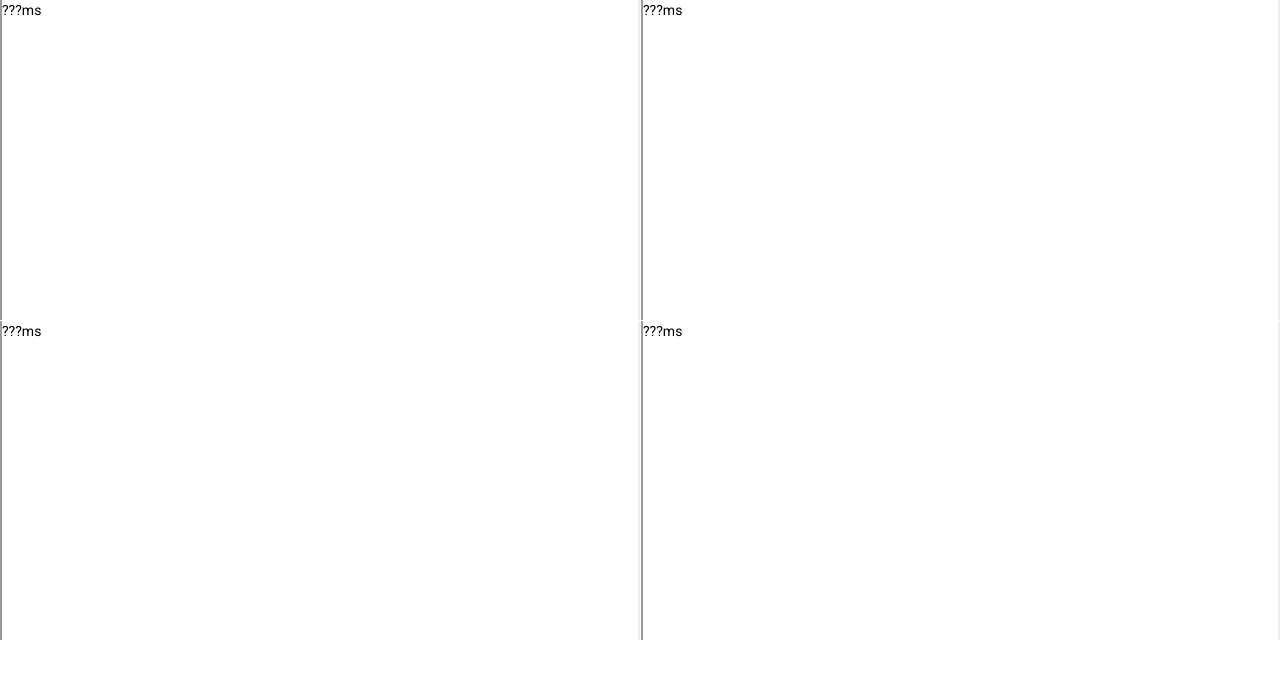
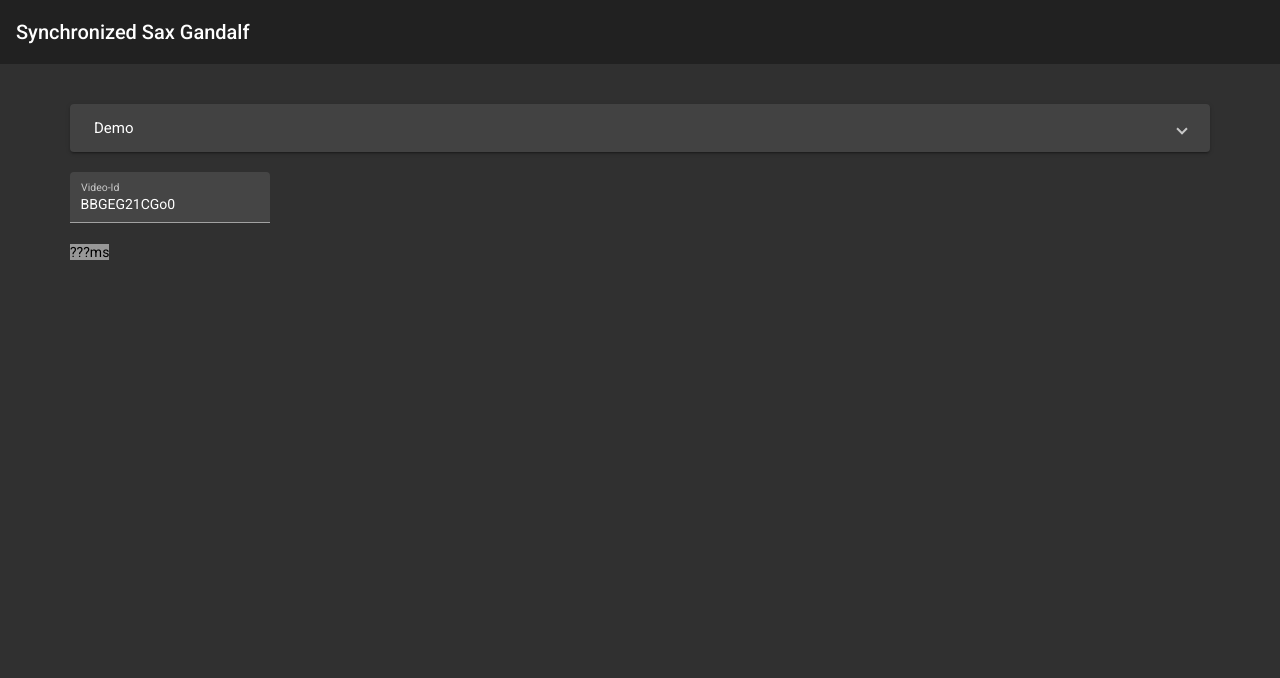
Before and after one commit to Dassderdie/synchronized-sax-gandalf, an Angular app: page / in a window 1280 px wide. Shown: the top 678 px of the page. Built offline with nearby package versions, Linux system fonts and the light colour scheme.

Commit message:
Improve landig page & add ui for changing the videoId

```diff
--- a/package.json
+++ b/package.json
@@ -27,6 +27,7 @@
         "@angular/platform-browser-dynamic": "~12.1.1",
         "@angular/router": "~12.1.1",
         "@angular/service-worker": "~12.1.1",
+        "bootstrap": "^5.0.2",
         "lodash-es": "^4.17.21",
         "rxjs": "~6.6.0",
         "tslib": "^2.2.0",
--- a/src/app/components/landing-page/landing-page.component.html
+++ b/src/app/components/landing-page/landing-page.component.html
@@ -1,14 +1,42 @@
+<mat-toolbar>
+    <span>Synchronized Sax Gandalf</span>
+</mat-toolbar>
+
+<br />
+<br />
+<div class="container">
+    <mat-expansion-panel>
+        <mat-expansion-panel-header>
+            <mat-panel-title> Demo </mat-panel-title>
+        </mat-expansion-panel-header>
         <mat-grid-list cols="2" rowHeight="2:1">
             <mat-grid-tile>
-        <iframe [src]="demoUrl" style="width: 100%; height: 100%"></iframe>
+                <iframe
+                    [src]="demoUrl"
+                    style="width: 100%; height: 100%"
+                ></iframe>
             </mat-grid-tile>
             <mat-grid-tile>
-        <iframe [src]="demoUrl" style="width: 100%; height: 100%"></iframe>
+                <iframe
+                    [src]="demoUrl"
+                    style="width: 100%; height: 100%"
+                ></iframe>
             </mat-grid-tile>
             <mat-grid-tile>
-        <iframe [src]="demoUrl" style="width: 100%; height: 100%"></iframe>
+                <iframe
+                    [src]="demoUrl"
+                    style="width: 100%; height: 100%"
+                ></iframe>
             </mat-grid-tile>
             <mat-grid-tile>
-        <iframe [src]="demoUrl" style="width: 100%; height: 100%"></iframe>
+                <iframe
+                    [src]="demoUrl"
+                    style="width: 100%; height: 100%"
+                ></iframe>
             </mat-grid-tile>
         </mat-grid-list>
+    </mat-expansion-panel>
+
+    <br />
+    <app-production-player></app-production-player>
+</div>
--- /dev/null
+++ b/src/app/shared/player/production-player/production-player.component.html
@@ -0,0 +1,8 @@
+<div>
+    <mat-form-field appearance="fill" style="width: 200px">
+        <mat-label>Video-Id</mat-label>
+        <input matInput [(ngModel)]="videoId" />
+    </mat-form-field>
+</div>
+
+<app-youtube-player [videoId]="videoId"></app-youtube-player>
--- /dev/null
+++ b/src/app/shared/player/production-player/production-player.component.ts
@@ -0,0 +1,12 @@
+import { Component, ChangeDetectionStrategy } from '@angular/core';
+
+@Component({
+    selector: 'app-production-player',
+    templateUrl: './production-player.component.html',
+    styleUrls: ['./production-player.component.scss'],
+    changeDetection: ChangeDetectionStrategy.OnPush,
+})
+export class ProductionPlayerComponent {
+    constructor() {}
+    public videoId = 'BBGEG21CGo0';
+}
--- a/src/app/shared/player/youtube-player/youtube-player.component.html
+++ b/src/app/shared/player/youtube-player/youtube-player.component.html
@@ -1,7 +1,7 @@
-<div #container>
+<div #container style="position: relative">
     <div style="position: absolute; top: 0">
         <!-- <button (click)="pause()">Pause</button> -->
-        <span style="background-color: rgba(255, 255, 255, 0.5)">
+        <span style="background-color: rgba(255, 255, 255, 0.5); color: black">
             {{ (synchronizedPlayer?.deviation$ | async) ?? '???' }}ms
         </span>
     </div>
@@ -16,7 +16,7 @@
             padding: 10px;
         "
     >
-        <span style="font-size: xx-large; font-weight: bold">
+        <span style="font-size: xx-large; font-weight: bold; color: black">
             Synchronizing...
         </span>
     </div>
--- a/src/app/shared/player/youtube-player/youtube-player.component.ts
+++ b/src/app/shared/player/youtube-player/youtube-player.component.ts
@@ -59,7 +59,6 @@ export class YoutubePlayerComponent implements AfterViewInit, OnChanges {
     }
 
     ngOnChanges(changes: SimpleChanges) {
-        // TODO: test
         if (changes.videoId && this.player) {
             this.player.loadVideoById(this.videoId);
         }
--- a/src/index.html
+++ b/src/index.html
@@ -19,7 +19,7 @@
         <link rel="manifest" href="manifest.webmanifest" />
         <meta name="theme-color" content="#1976d2" />
     </head>
-    <body class="mat-typography">
+    <body class="mat-typography mat-app-background">
         <app-root></app-root>
         <script type="text/javascript">
             // Single Page Apps for GitHub Pages
--- a/src/styles.scss
+++ b/src/styles.scss
@@ -1,4 +1,5 @@
-/* You can add global styles to this file, and also import other style files */
+@import '~bootstrap/scss/bootstrap-utilities.scss';
+@import '~bootstrap/scss/bootstrap-grid.scss';
 
 html,
 body {
```
Also changed, not shown: src/app/app.module.ts (+4 -4 lines), src/app/components/landing-page/landing-page.module.ts (+11 -1 lines), src/app/shared/player/production-player/production-player.module.ts (added, +13 -0 lines), src/app/shared/player/production-player/production-player.component.scss (added), 2 other files (tests, documents, lock files or other folders). Lines whose indentation alone changed are shown as unchanged.
